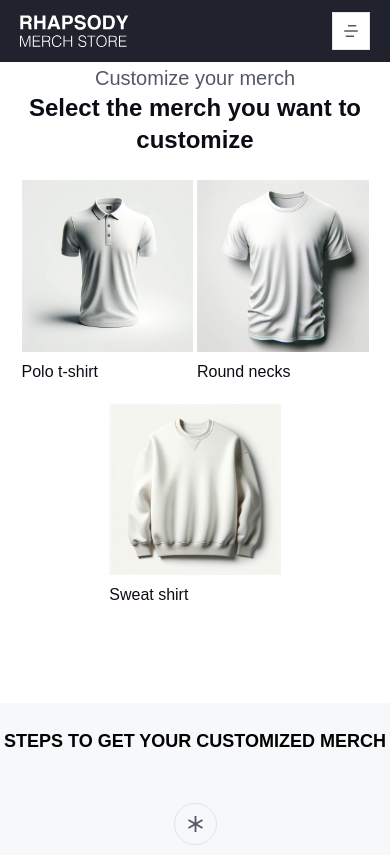
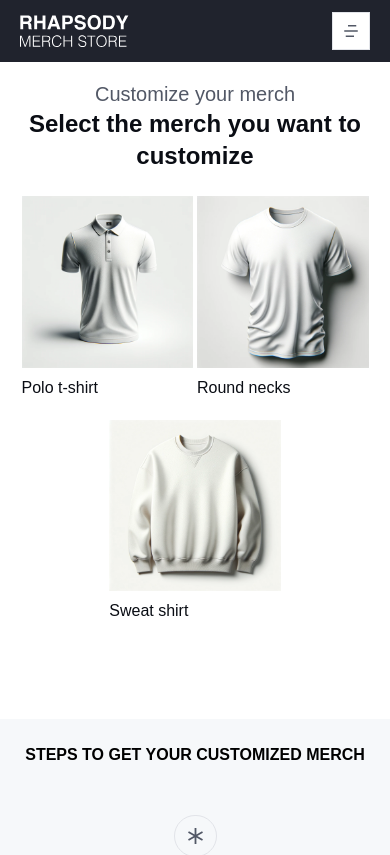
Before and after one commit to damzymichael/special-journey, a Vue app: page /products in a window 390 px wide. Shown: the top 855 px of the page. Built offline with nearby package versions, Linux system fonts and the light colour scheme.

Commit message:
size changes

```diff
--- a/src/components/Descriptions.vue
+++ b/src/components/Descriptions.vue
@@ -9,7 +9,7 @@ defineProps<{data: Description[]; addBg?: boolean; addHeading?: boolean}>();
   >
     <h1
       v-if="addHeading"
-      class="text-black w-full mt-3 mb-10 font-bold text-lg uppercase text-center"
+      class="text-black w-full mt-3 mb-10 font-bold text-base sm:text-lg uppercase text-center"
     >
       Steps to get your customized merch
     </h1>
--- a/src/views/ProductsPage.vue
+++ b/src/views/ProductsPage.vue
@@ -18,7 +18,7 @@ const categories: Product[] = [
 <template>
   <div class="px-5 sm:px-20">
     <header class="py-6 sm:py-16 mx-auto">
-      <h1 class="text-sub/500 text-center text-xl mt-10">
+      <h1 class="text-sub/500 text-center text-xl mt-14 sm:mt-10">
         Customize your merch
       </h1>
       <h2 class="text-center font-bold text-2xl sm:text-3xl text-main/900">
```
